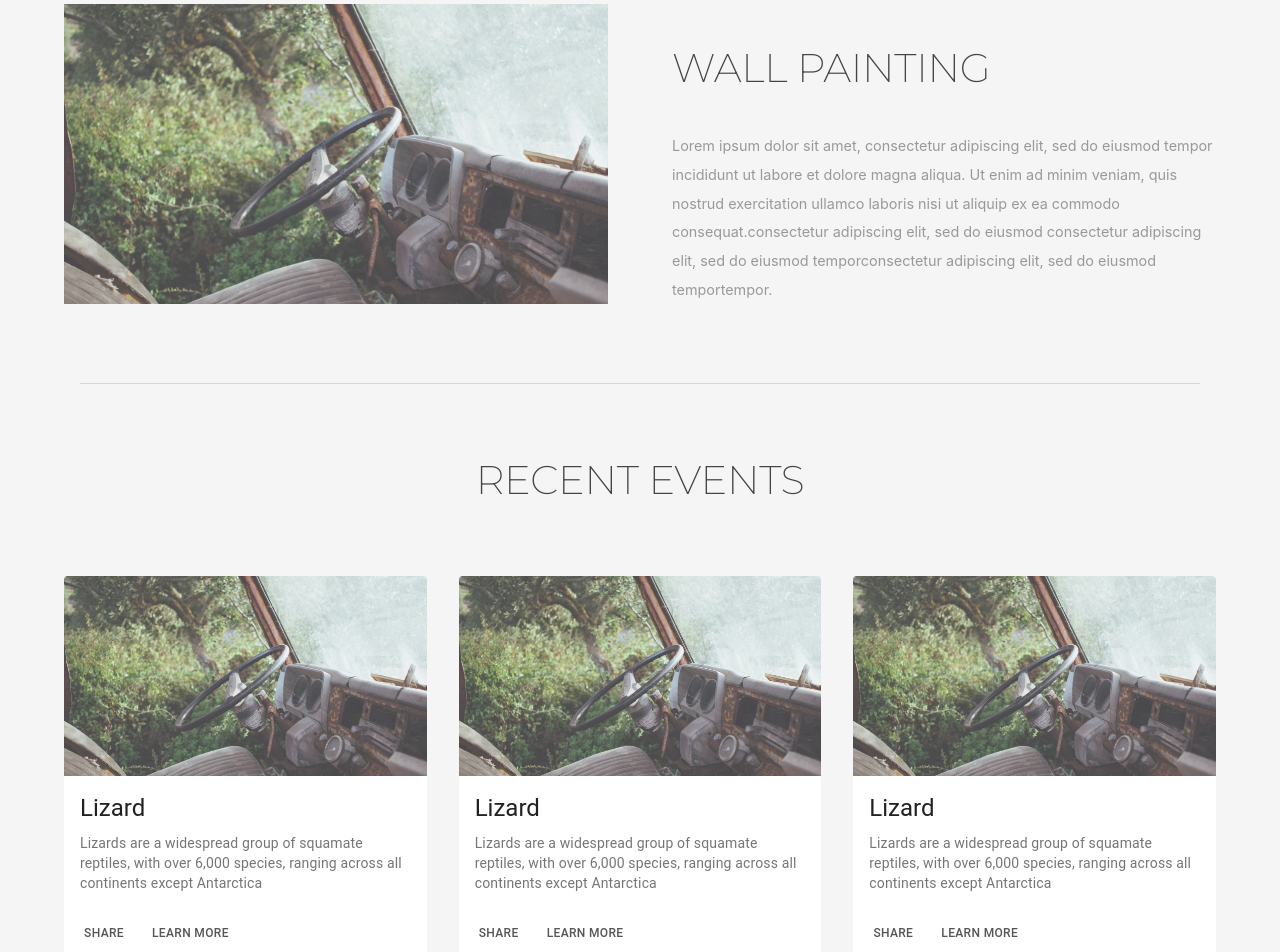
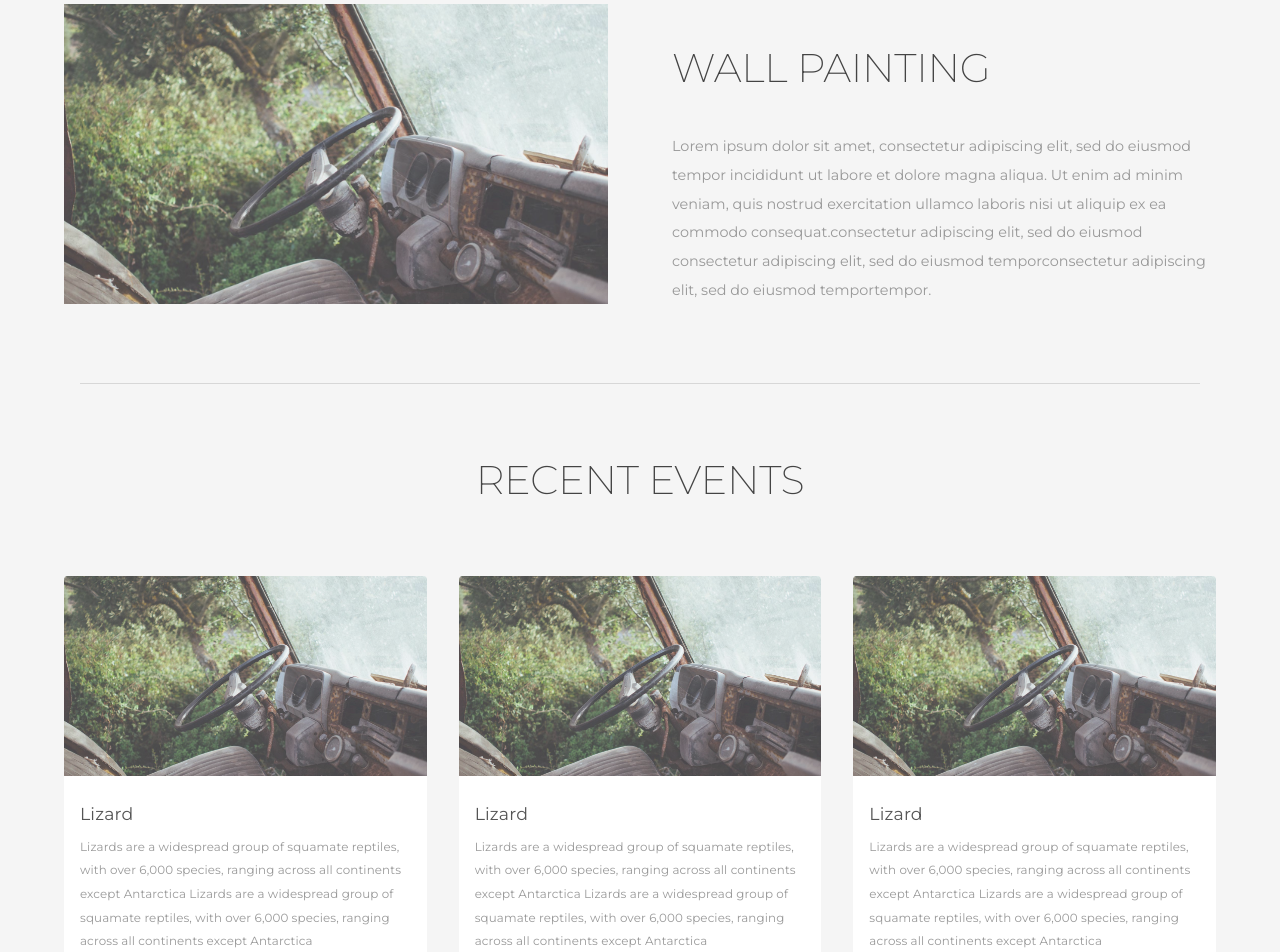
Before and after one commit to nodeprojects01/jinrajarts, a React (Create React App) app: page / in a window 1280 px wide. Shown: the part 860-1812 px from the top of the page. Built offline with nearby package versions, Linux system fonts and the light colour scheme.

Commit message:
style for recent item

```diff
--- a/src/components/RecentEvent.js
+++ b/src/components/RecentEvent.js
@@ -15,6 +15,10 @@ import { jpStyle, jpTheme } from '../styles/global';
 const useStyles = makeStyles({
   root: {
     minWidth: "100%",
+    '& .MuiCardContent-root': {
+      '& .MuiTypography-body1': jpTheme.subTitle,
+      '& .MuiTypography-body2': jpTheme.textSmall
+    }
   },
   media: {
     height: 200,
@@ -33,27 +37,22 @@ export default function RecentEvent() {
           // image="https://www.youtube.com/watch?v=50QwDgDlHok&t=48s"
           title="Mixed Art"
         >
-          <div style={{width:"100%", height:"100%", background:"rgba(225,225,225,0.3)"}}></div>
+          <div style={{ width: "100%", height: "100%", background: "rgba(225,225,225,0.3)" }}></div>
         </CardMedia>
         <CardContent>
-          <Typography gutterBottom variant="h5" component="h2">
+          <Typography gutterBottom style={{fontSize:"1.3em"}}>
             Lizard
           </Typography>
-          <Typography variant="body2" color="textSecondary" component="p">
+          <Typography variant="body2" color="textSecondary" component="p" style={{fontSize:"0.89em"}}>
             Lizards are a widespread group of squamate reptiles, with over 6,000 species, ranging
+            across all continents except Antarctica Lizards are a widespread group of squamate reptiles, with over 6,000 species, ranging
             across all continents except Antarctica
           </Typography>
         </CardContent>
       </CardActionArea>
       <CardActions>
-        <Button style={jpTheme.buttonBorderlessGray}>share</Button>
-        <Button style={jpTheme.buttonBorderlessGray}>learn more</Button>
-        {/* <Button size="small" color="grey">
-          Share
-        </Button>
-        <Button size="small" color="grey">
-          Learn More
-        </Button> */}
+        {/* <Button style={jpTheme.buttonBorderlessGray}>share</Button> */}
+        <Button style={jpTheme.buttonBorderlessGray}>know more</Button>
       </CardActions>
     </Card>
   );
--- a/src/styles/global.js
+++ b/src/styles/global.js
@@ -37,12 +37,14 @@ const jpTheme = {
         margin: "0.5em 0"
     },
     textDefault: {
+        fontFamily: jpStyle.fontFamilyMontserrat,
         fontWeight: "400",
         color: jpStyle.colorGrey,
         fontSize: jpStyle.fontSizeML,
         lineHeight: "2"
     },
     textSmall: {
+        fontFamily: jpStyle.fontFamilyMontserrat,
         fontWeight: "400",
         color: jpStyle.colorGrey,
         fontSize: jpStyle.fontSizeM,
```
